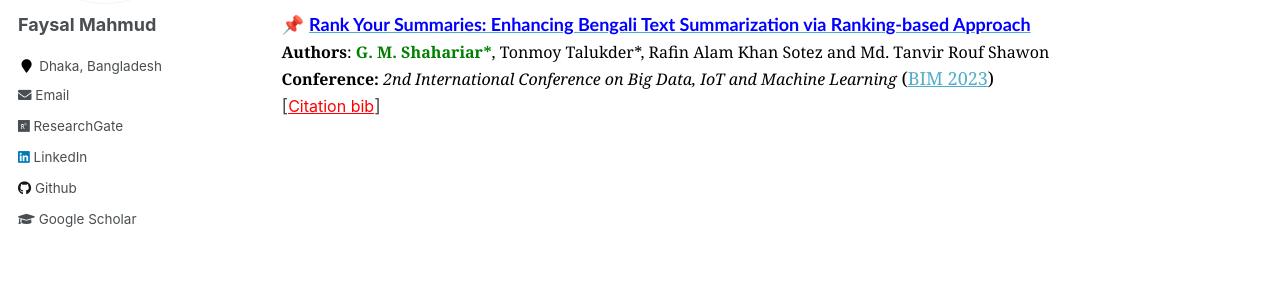
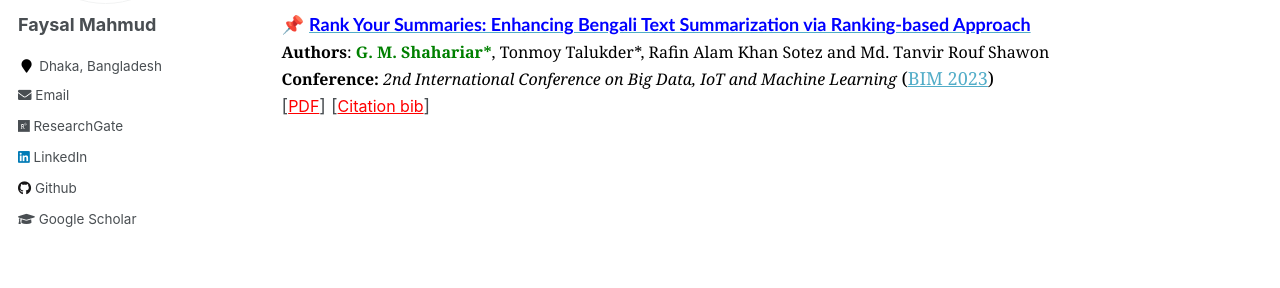
Before and after one commit to Faysal-MD/Faysal-MD.github.io, a Jekyll site: the page built from _pages/publications.md, in a window 1280 px wide. Shown: the part 289-577 px from the top of the page. Built offline with Jekyll 4.4.1, drawn with Linux system fonts in a browser that asks for light colours.

Commit message:
info updated

```diff
--- a/_pages/publications.md
+++ b/_pages/publications.md
@@ -23,7 +23,8 @@ author_profile: true
     <font size="3"><strong>Conference:</strong><em> 2nd International Conference on Big Data, IoT and Machine Learning</em></font> ([BIM 2023](https://confbim.com/))
 </span>
 <br>
-[<a style="color:red;" href="#" onclick="$('#rank2023_bib').toggle();return false;"><font size="3">Citation bib</font></a>]
+<!-- [<a style="color:red;" href="#" onclick="$('#rank2023_bib').toggle();return false;"><font size="3">Citation bib</font></a>]  -->
+[<a style="color:red;" href="https://ieeexplore.ieee.org/document/10441026"><font size="3">PDF</font></a>] [<a style="color:red;" href="#" onclick="$('#rank2023_bib').toggle();return false;"><font size="3">Citation bib</font></a>]
 
 <div id="rank2023_bib" class="bib" style="display:none;">
     <pre>
```
